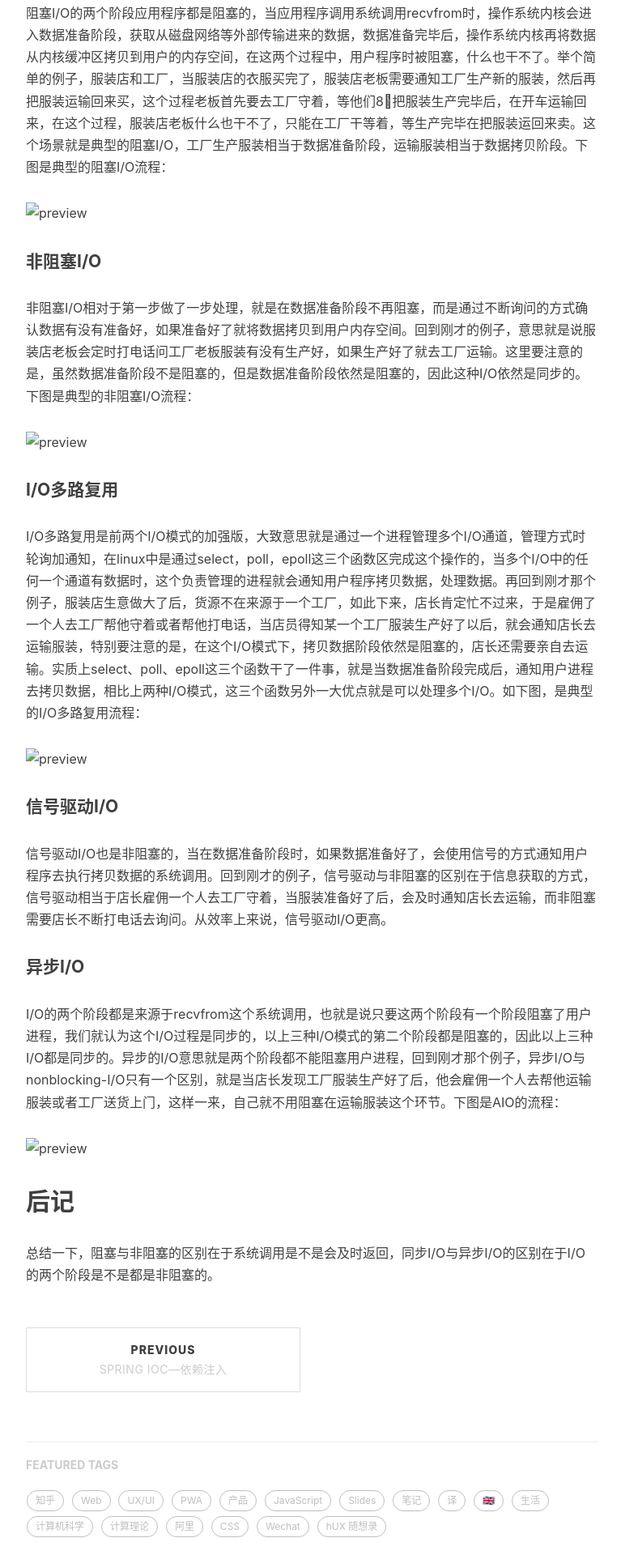
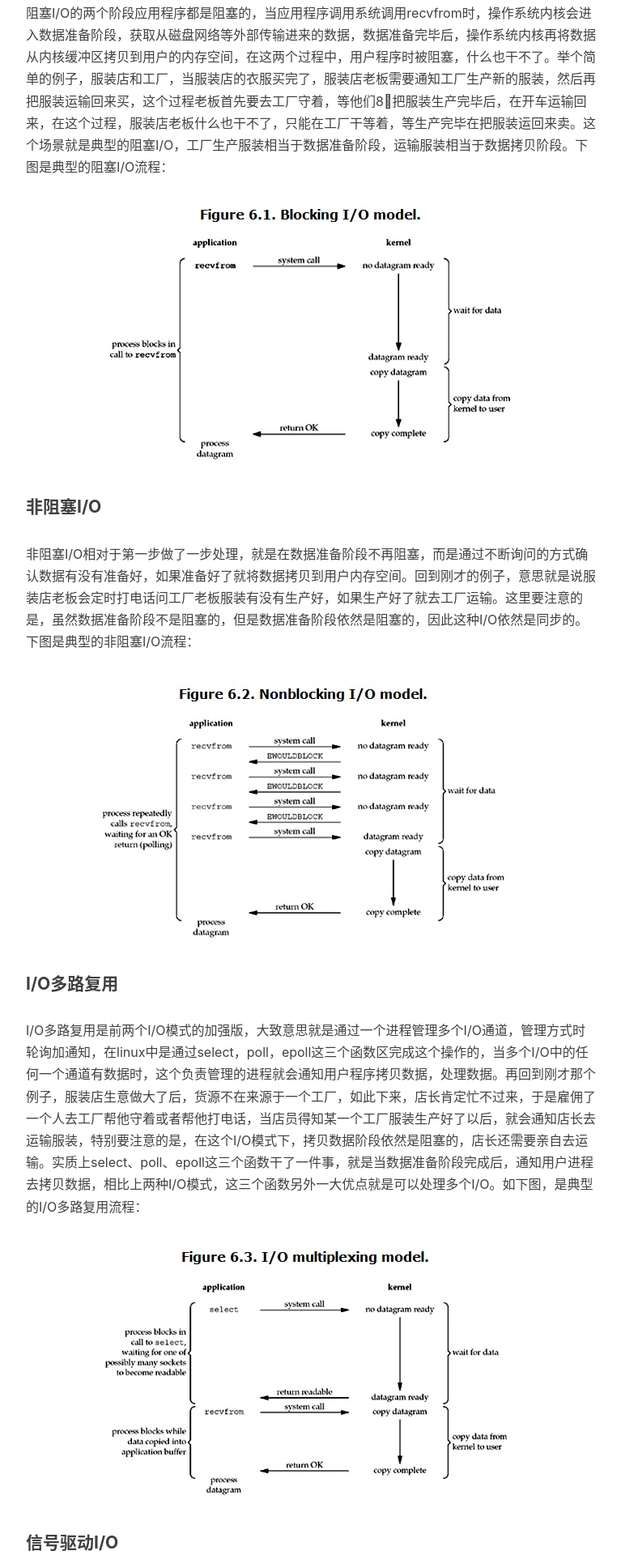
Before and after one commit to chamberlain93/chamberlain93.github.io, a Jekyll site: the page built from _posts/2020-04-14-I:O-Model.markdown, in a window 1280 px wide. Shown: the part 1297-3217 px from the top of the page at 81% size, without its empty margins (233-1000 px from the left). Built offline with Jekyll 4.4.1, drawn with Linux system fonts in a browser that asks for light colours; nearby versions of some CDN libraries; comment, search, counter and statistics services are not loaded.

Commit message:
修改路片路径

```diff
--- a/_posts/2020-04-14-I:O-Model.markdown
+++ b/_posts/2020-04-14-I:O-Model.markdown
@@ -33,19 +33,19 @@ tags:
 
 阻塞I/O的两个阶段应用程序都是阻塞的，当应用程序调用系统调用recvfrom时，操作系统内核会进入数据准备阶段，获取从磁盘网络等外部传输进来的数据，数据准备完毕后，操作系统内核再将数据从内核缓冲区拷贝到用户的内存空间，在这两个过程中，用户程序时被阻塞，什么也干不了。举个简单的例子，服装店和工厂，当服装店的衣服买完了，服装店老板需要通知工厂生产新的服装，然后再把服装运输回来买，这个过程老板首先要去工厂守着，等他们8⃣把服装生产完毕后，在开车运输回来，在这个过程，服装店老板什么也干不了，只能在工厂干等着，等生产完毕在把服装运回来卖。这个场景就是典型的阻塞I/O，工厂生产服装相当于数据准备阶段，运输服装相当于数据拷贝阶段。下图是典型的阻塞I/O流程：
 
-![preview](../img/in-post/blocking-IO.png)
+![preview](/img/in-post/blocking-IO.png)
 
 #### 非阻塞I/O
 
 非阻塞I/O相对于第一步做了一步处理，就是在数据准备阶段不再阻塞，而是通过不断询问的方式确认数据有没有准备好，如果准备好了就将数据拷贝到用户内存空间。回到刚才的例子，意思就是说服装店老板会定时打电话问工厂老板服装有没有生产好，如果生产好了就去工厂运输。这里要注意的是，虽然数据准备阶段不是阻塞的，但是数据准备阶段依然是阻塞的，因此这种I/O依然是同步的。下图是典型的非阻塞I/O流程：
 
-![preview](../img/in-post/NONblocking-IO.png)
+![preview](/img/in-post/NONblocking-IO.png)
 
 #### I/O多路复用
 
 I/O多路复用是前两个I/O模式的加强版，大致意思就是通过一个进程管理多个I/O通道，管理方式时轮询加通知，在linux中是通过select，poll，epoll这三个函数区完成这个操作的，当多个I/O中的任何一个通道有数据时，这个负责管理的进程就会通知用户程序拷贝数据，处理数据。再回到刚才那个例子，服装店生意做大了后，货源不在来源于一个工厂，如此下来，店长肯定忙不过来，于是雇佣了一个人去工厂帮他守着或者帮他打电话，当店员得知某一个工厂服装生产好了以后，就会通知店长去运输服装，特别要注意的是，在这个I/O模式下，拷贝数据阶段依然是阻塞的，店长还需要亲自去运输。实质上select、poll、epoll这三个函数干了一件事，就是当数据准备阶段完成后，通知用户进程去拷贝数据，相比上两种I/O模式，这三个函数另外一大优点就是可以处理多个I/O。如下图，是典型的I/O多路复用流程：
 
-![preview](../img/in-post/IO-multiplex.png)
+![preview](/img/in-post/IO-multiplex.png)
 
 #### 信号驱动I/O
 
@@ -55,7 +55,7 @@ I/O多路复用是前两个I/O模式的加强版，大致意思就是通过一
 
 I/O的两个阶段都是来源于recvfrom这个系统调用，也就是说只要这两个阶段有一个阶段阻塞了用户进程，我们就认为这个I/O过程是同步的，以上三种I/O模式的第二个阶段都是阻塞的，因此以上三种I/O都是同步的。异步的I/O意思就是两个阶段都不能阻塞用户进程，回到刚才那个例子，异步I/O与nonblocking-I/O只有一个区别，就是当店长发现工厂服装生产好了后，他会雇佣一个人去帮他运输服装或者工厂送货上门，这样一来，自己就不用阻塞在运输服装这个环节。下图是AIO的流程：
 
-![preview](../img/in-post/AIO.png)
+![preview](/img/in-post/AIO.png)
 
 
 
```
